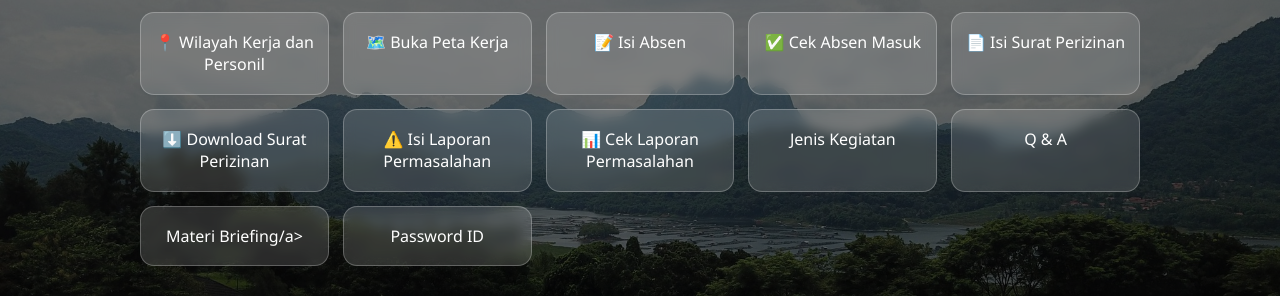
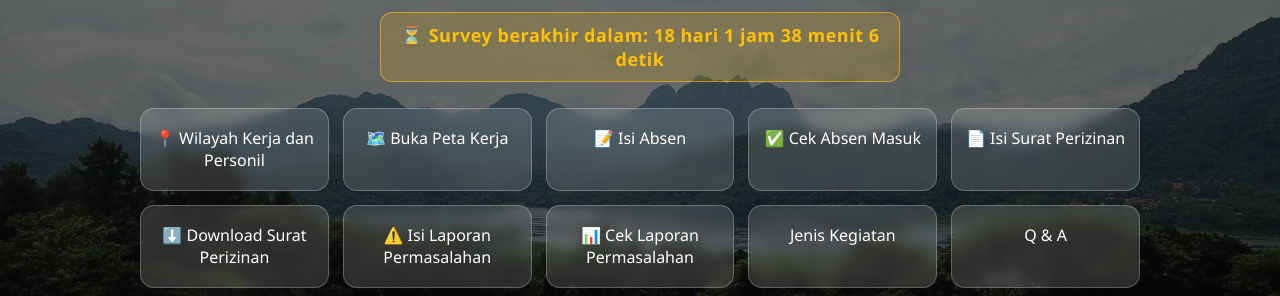
Before and after one commit to ardiansyahgeo/webportal, a plain HTML site: page index.html in a window 1280 px wide. Shown: the part 95-391 px from the top of the page. Drawn offline with Linux system fonts and the light colour scheme.

Commit message:
Update index.html

```diff
--- a/index.html
+++ b/index.html
@@ -40,6 +40,21 @@ h1 {
     font-size: clamp(20px, 5vw, 30px);
     letter-spacing: 1.5px;
 }
+
+#countdown{
+    text-align:center;
+    font-size:clamp(14px,4vw,18px);
+    margin: 0 auto 26px;   /* KUNCI TENGAH */
+    padding:10px 16px;
+    max-width: 520px;     /* Biar rapi di layar lebar */
+    background:rgba(255,193,7,0.18);
+    border:1px solid rgba(255,193,7,0.6);
+    border-radius:12px;
+    color:#ffc107;
+    font-weight:600;
+    letter-spacing:0.5px;
+}
+
 
 .menu {
     display: grid;
@@ -88,7 +103,8 @@ h1 {
 <body>
 <div class="overlay">
 
-    <h1>PORTAL SBNP PDAM PURWAKARTA</h1>
+ <h1>PORTAL SBNP PDAM PURWAKARTA</h1>
+<div id="countdown">⏳ Menghitung sisa waktu survey...</div>
 
     <div class="menu">
         <!-- MENU PALING ATAS -->
@@ -112,6 +128,38 @@ h1 {
         <img src="logo3.jpg" alt="Logo 3">
     </div>
 
+<script>
+const countdownEl = document.getElementById("countdown");
+
+/* Target: 15 Maret pukul 24.00 (23:59:59) */
+const targetDate = new Date("2026-03-15T23:59:59").getTime();
+
+setInterval(() => {
+    const now = new Date().getTime();
+    const distance = targetDate - now;
+
+    if (distance <= 0) {
+        countdownEl.innerHTML = "⛔ Waktu survey telah berakhir";
+        countdownEl.style.color = "#ff5252";
+        countdownEl.style.borderColor = "#ff5252";
+        return;
+    }
+
+    const days = Math.floor(distance / (1000 * 60 * 60 * 24));
+    const hours = Math.floor((distance / (1000 * 60 * 60)) % 24);
+    const minutes = Math.floor((distance / (1000 * 60)) % 60);
+    const seconds = Math.floor((distance / 1000) % 60);
+
+    countdownEl.innerHTML =
+        `⏳ Survey berakhir dalam:
+        <b>${days}</b> hari
+        <b>${hours}</b> jam
+        <b>${minutes}</b> menit
+        <b>${seconds}</b> detik`;
+}, 1000);
+</script>
+
+
 </div>
 </body>
 
```
